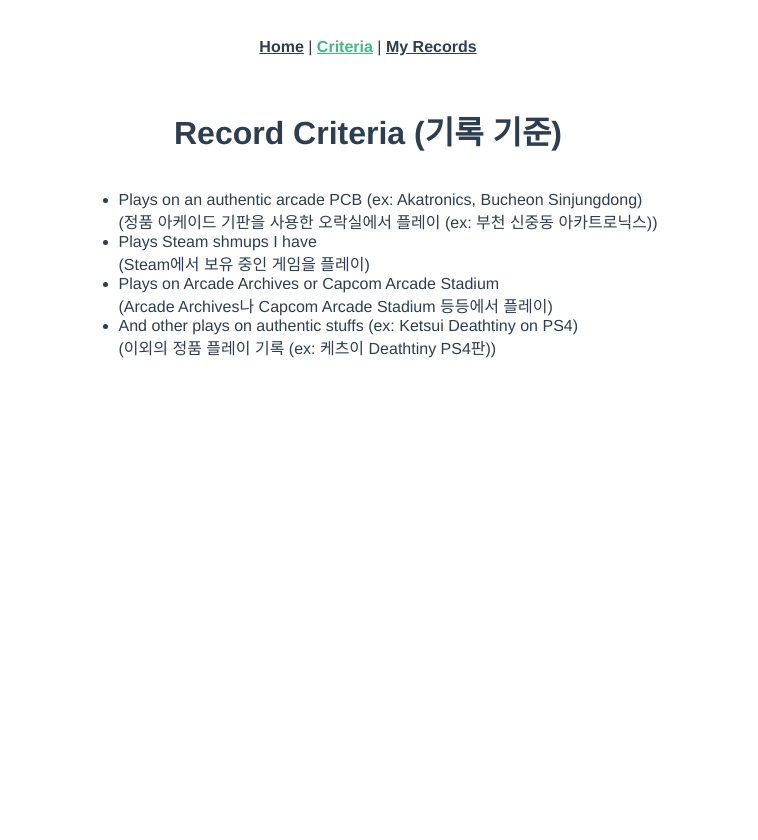
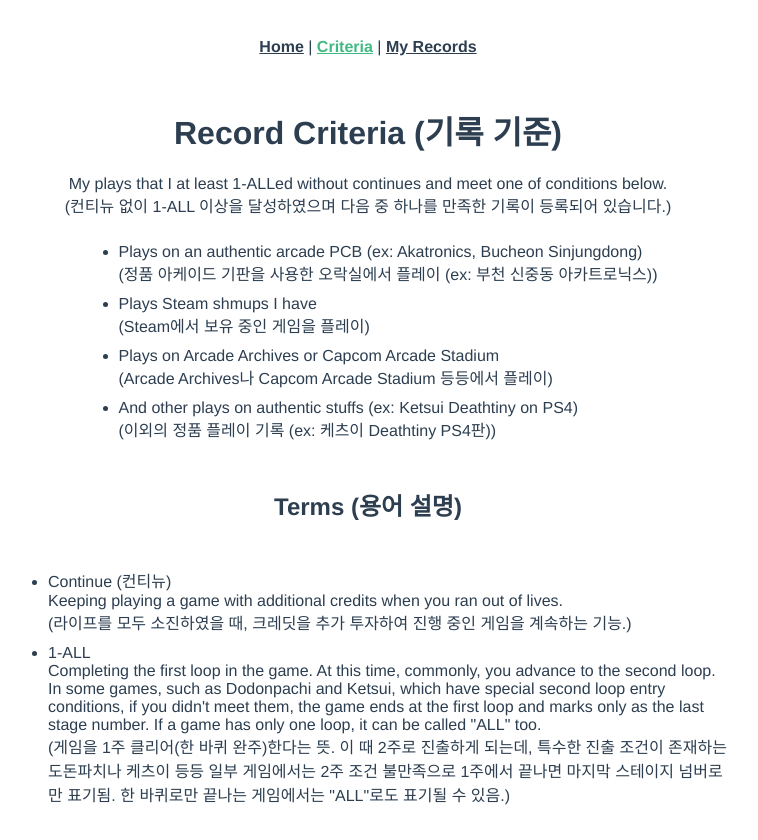
Before and after one commit to kuman514/VueMyShmupRecords, a Vue app: page /#/criteria in a window 1280 px wide. Shown: the whole page, without its empty margins (272-1030 px from the left). Before the commit the page ends 800 px from the top, so only its background shows below. Built offline with nearby package versions, Linux system fonts and the light colour scheme.

Commit message:
Completed criteria component

```diff
--- a/src/views/Criteria.vue
+++ b/src/views/Criteria.vue
@@ -1,6 +1,8 @@
 <template>
   <div class="criteria">
     <h1>Record Criteria (기록 기준)</h1>
+    My plays that I at least 1-ALLed without continues and meet one of conditions below.<br>
+    (컨티뉴 없이 1-ALL 이상을 달성하였으며 다음 중 하나를 만족한 기록이 등록되어 있습니다.)
     <ul class="aligning-criteria">
       <li>
         Plays on an authentic arcade PCB (ex: Akatronics, Bucheon Sinjungdong)<br>
@@ -19,23 +21,35 @@
         (이외의 정품 플레이 기록 (ex: 케츠이 Deathtiny PS4판))
       </li>
     </ul>
+    <h2>Terms (용어 설명)</h2>
+    <ul class="term-description">
+      <li>
+        Continue (컨티뉴)<br>
+        Keeping playing a game with additional credits when you ran out of lives.<br>
+        (라이프를 모두 소진하였을 때, 크레딧을 추가 투자하여 진행 중인 게임을 계속하는 기능.)
+      </li>
+      <li>
+        1-ALL<br>
+        Completing the first loop in the game. At this time, commonly, you advance to the second loop. In some games, such as Dodonpachi and Ketsui, which have special second loop entry conditions, if you didn't meet them, the game ends at the first loop and marks only as the last stage number. If a game has only one loop, it can be called "ALL" too.<br>
+        (게임을 1주 클리어(한 바퀴 완주)한다는 뜻. 이 때 2주로 진출하게 되는데, 특수한 진출 조건이 존재하는 도돈파치나 케츠이 등등 일부 게임에서는 2주 조건 불만족으로 1주에서 끝나면 마지막 스테이지 넘버로만 표기됨. 한 바퀴로만 끝나는 게임에서는 "ALL"로도 표기될 수 있음.)
+      </li>
+    </ul>
   </div>
 </template>
 
 <style scoped>
+li {
+  margin: 10px;
+}
+
 .criteria {
   display: flex;
   flex-direction: column;
   align-items: center;
 }
 
-.aligning-criteria {
+.aligning-criteria, .term-description {
   text-align: left;
-}
-
-@media (orientation: landscape) {
-  .aligning-criteria {
-    max-width: 800px;
-  }
+  max-width: 700px;
 }
 </style>
```
